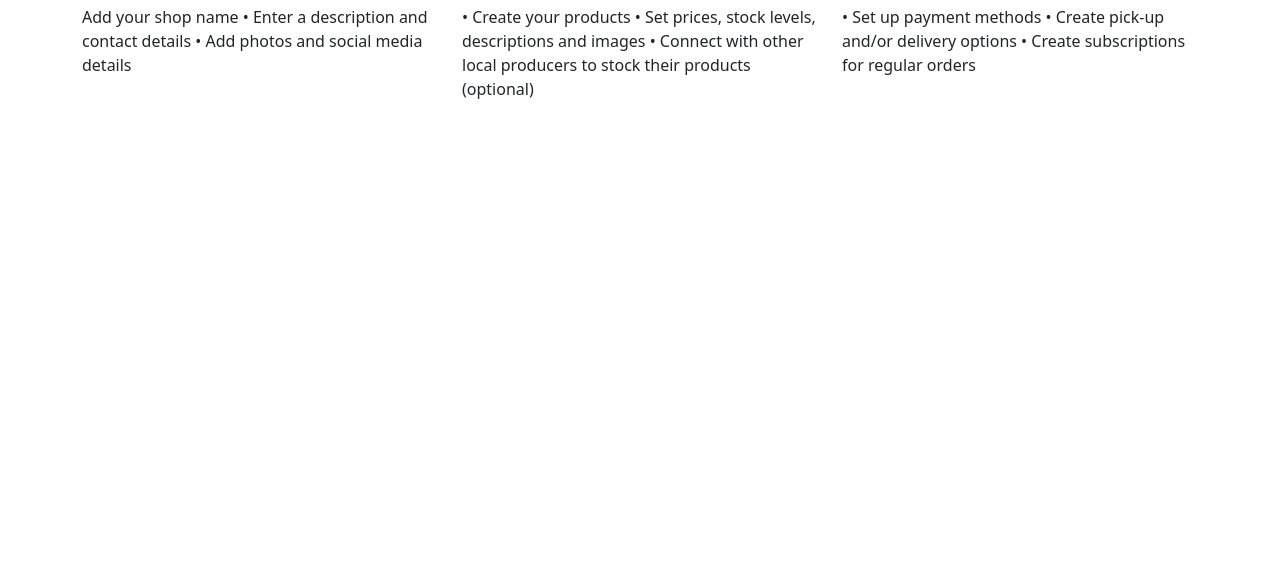
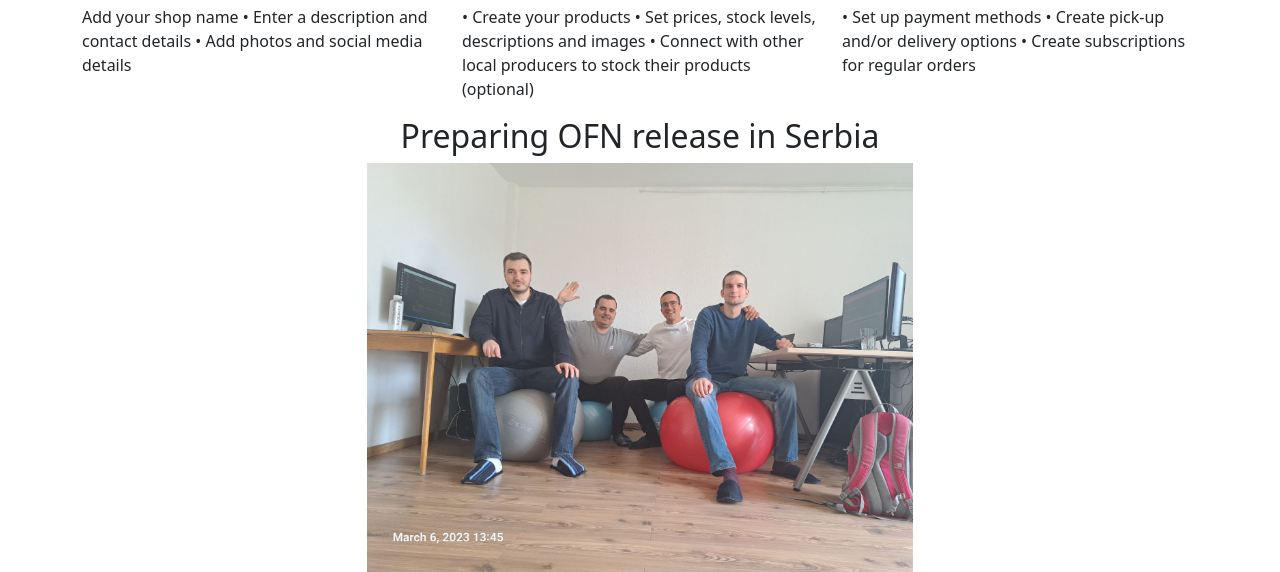
Before and after one commit to trkin/openfoodnetwork, a plain HTML site: page index.html in a window 1280 px wide. Shown: the part 598-1170 px from the top of the page. Before the commit the page ends 800 px from the top, so only its background shows below. Drawn offline with nearby package versions, Linux system fonts and the light colour scheme.

Commit message:
Add image

```diff
--- a/index.html
+++ b/index.html
@@ -40,6 +40,12 @@
           </p>
         </div>
       </div>
+      <div class="row">
+        <div class="col-md-6 offset-md-3 text-center">
+          <h2>Preparing OFN release in Serbia</h2>
+          <img src="assets/rails_team.jpg" class="w-100">
+        </div>
+      </div>
     </div>
   </body>
 </html>
```
Also changed, not shown: assets/rails_team.jpg (added).
